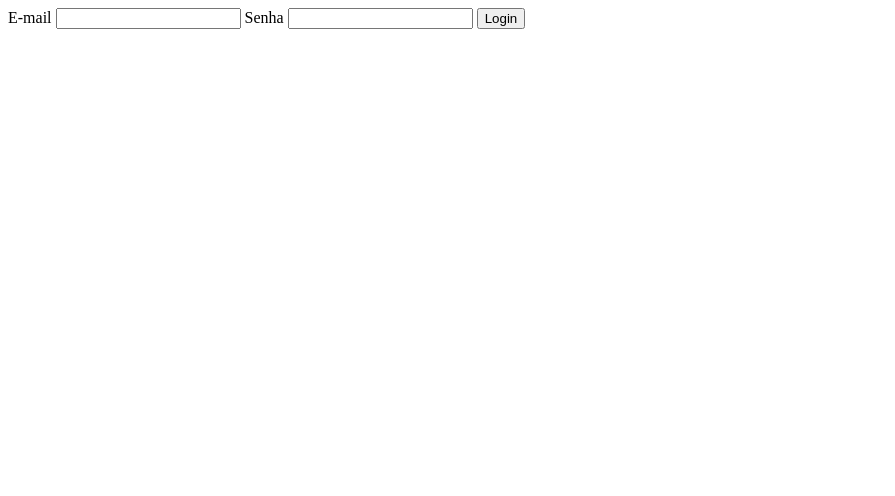
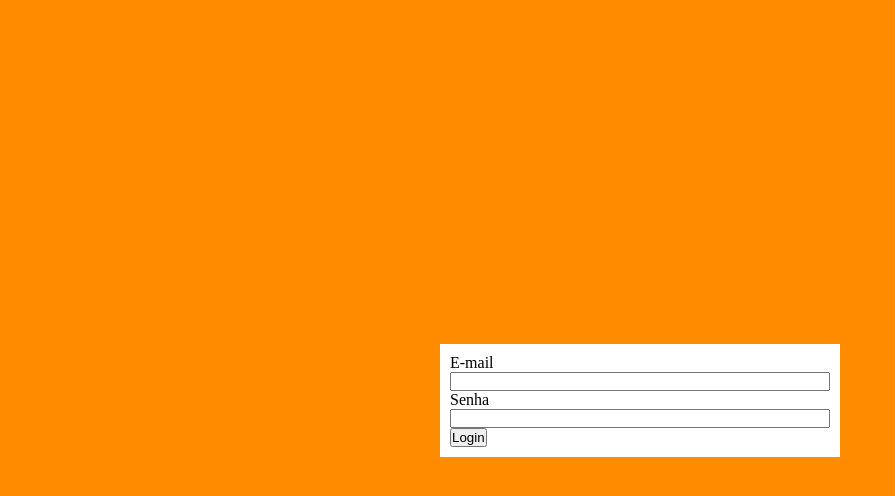
Before and after one commit to SaciDeDread/login, a plain HTML site: page index.html in a window 1280 px wide. Shown: the whole page, without its empty margins (0-895 px from the left). Drawn offline with Linux system fonts and the light colour scheme.

Commit message:
estilizando

```diff
--- a/index.html
+++ b/index.html
@@ -3,6 +3,7 @@
 <head>
     <meta charset="UTF-8">
     <meta name="viewport" content="width=device-width, initial-scale=1.0">
+    <link rel="stylesheet" href="style.css">
     <title>Login form</title>
 </head>
 <body>
--- /dev/null
+++ b/style.css
@@ -0,0 +1,25 @@
+*{
+    margin: 0;
+    padding: 0;
+    box-sizing: border-box;
+}
+
+body{
+    width: 100%;
+    height: 100vh;
+    display: flex;
+    justify-content: center;
+    align-items: center;
+    background-color: #ff8c00;
+}
+
+#form-wrap{
+    width: 400px;
+    background-color: #fff;
+    padding: 10px;
+}
+
+form label, form input {
+    display: block;
+    width: 100%;
+}
```
